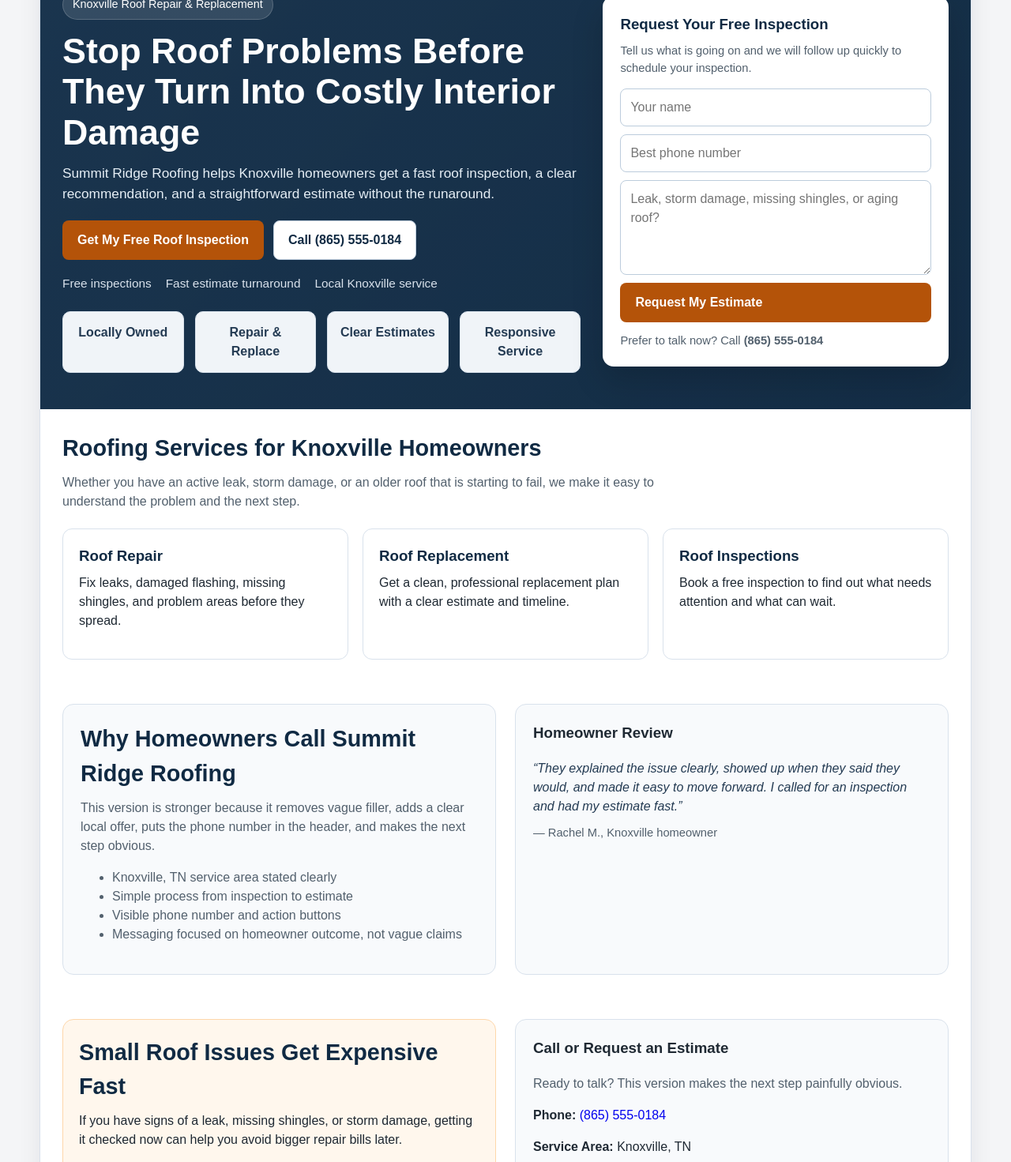
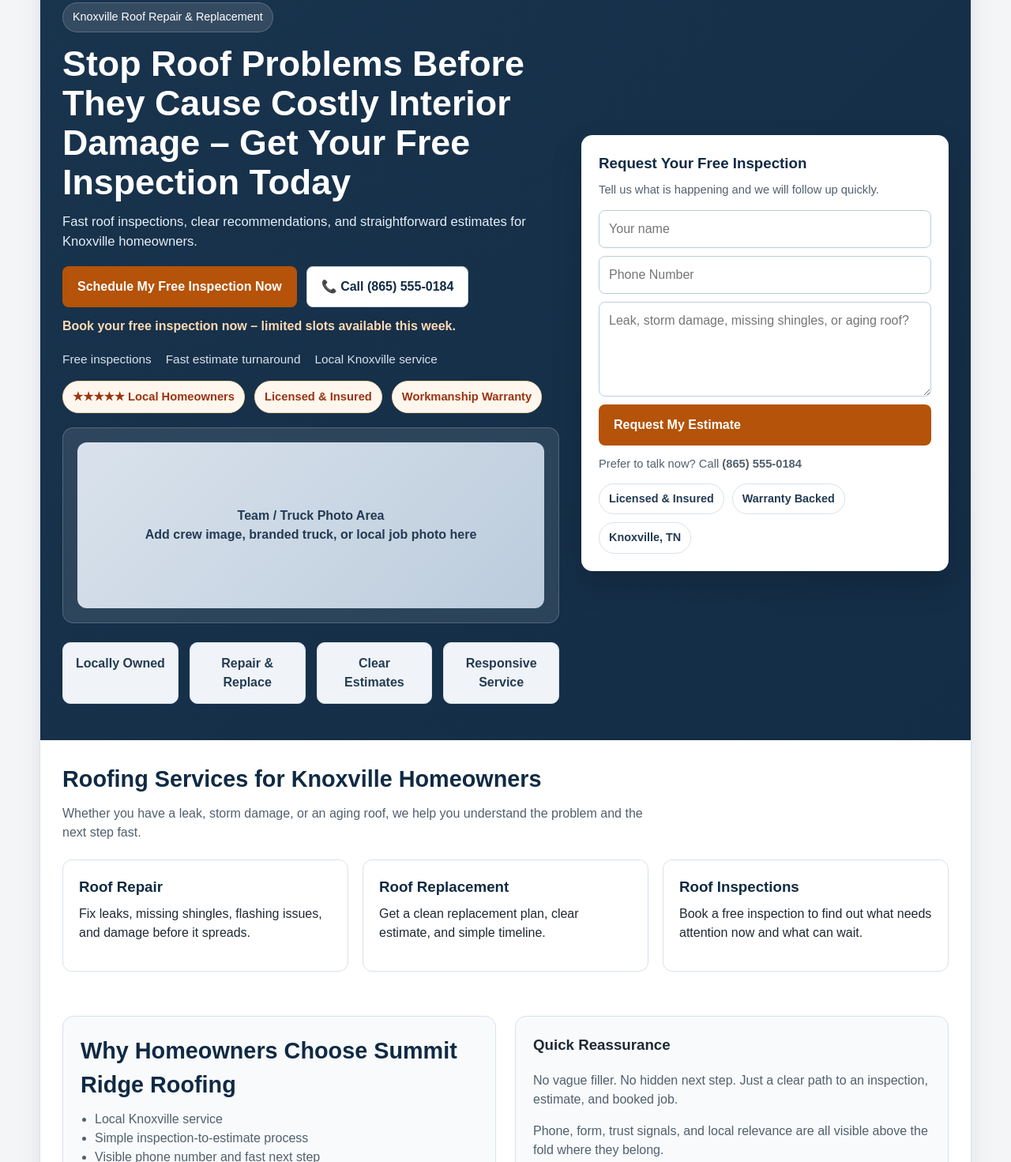
Before and after one commit to steven-scott-dev/after-roofing, a plain HTML site: page index.html in a window 1280 px wide. Shown: the part 281-1752 px from the top of the page at 79% size. Drawn offline with Linux system fonts and the light colour scheme.

Commit message:
Refine styles and update text in index.html
Updated various styles and text content for improved clarity and user engagement.

```diff
--- a/index.html
+++ b/index.html
@@ -40,7 +40,7 @@
     }
     .btn {
       display: inline-block;
-      padding: 12px 18px;
+      padding: 13px 18px;
       border-radius: 8px;
       font-weight: bold;
       border: 1px solid transparent;
@@ -94,15 +94,22 @@
       color: #fff;
       font-weight: bold;
     }
+    .after .phone-link {
+      background: #b45309;
+      padding: 8px 12px;
+      border-radius: 999px;
+      display: inline-block;
+    }
+
     .after .hero {
-      background: linear-gradient(rgba(16, 42, 67, 0.82), rgba(16, 42, 67, 0.82)),
+      background: linear-gradient(rgba(16, 42, 67, 0.84), rgba(16, 42, 67, 0.84)),
         linear-gradient(135deg, #486581, #243b53);
       color: #fff;
       padding: 52px 28px 46px;
     }
     .after .hero-grid {
       display: grid;
-      grid-template-columns: 1.2fr 0.8fr;
+      grid-template-columns: 1.15fr 0.85fr;
       gap: 28px;
       align-items: center;
     }
@@ -117,21 +124,21 @@
     }
     .after h1 {
       font-size: 2.8rem;
-      line-height: 1.15;
+      line-height: 1.12;
       margin-bottom: 14px;
-      max-width: 700px;
+      max-width: 760px;
     }
     .after .hero-copy {
-      font-size: 1.08rem;
+      font-size: 1.04rem;
       max-width: 680px;
       color: #e5eef5;
-      margin-bottom: 20px;
+      margin-bottom: 18px;
     }
     .after .hero-actions {
       display: flex;
       gap: 12px;
       flex-wrap: wrap;
-      margin-bottom: 18px;
+      margin-bottom: 12px;
     }
     .after .hero-points {
       display: flex;
@@ -139,7 +146,34 @@
       flex-wrap: wrap;
       font-size: 0.96rem;
       color: #d9e2ec;
+      margin-bottom: 16px;
     }
+    .urgency-line {
+      color: #ffd9b3;
+      font-weight: bold;
+      margin-bottom: 18px;
+    }
+
+    .hero-visual {
+      margin-top: 18px;
+      background: rgba(255,255,255,0.10);
+      border: 1px solid rgba(255,255,255,0.18);
+      border-radius: 14px;
+      padding: 18px;
+    }
+    .photo-placeholder {
+      height: 210px;
+      border-radius: 12px;
+      background: linear-gradient(135deg, #d9e2ec, #bcccdc);
+      display: flex;
+      align-items: center;
+      justify-content: center;
+      color: #243b53;
+      font-weight: bold;
+      text-align: center;
+      padding: 20px;
+    }
+
     .after .quote-box {
       background: #fff;
       color: #102a43;
@@ -161,6 +195,24 @@
       border-radius: 8px;
       font: inherit;
     }
+
+    .stars-row {
+      display: flex;
+      gap: 12px;
+      flex-wrap: wrap;
+      margin-top: 14px;
+      margin-bottom: 10px;
+    }
+    .star-pill {
+      background: #fff7ed;
+      color: #9a3412;
+      border: 1px solid #fed7aa;
+      border-radius: 999px;
+      padding: 8px 12px;
+      font-size: 0.92rem;
+      font-weight: bold;
+    }
+
     .after .trust-row {
       display: grid;
       grid-template-columns: repeat(4, 1fr);
@@ -176,6 +228,7 @@
       font-weight: bold;
       color: #243b53;
     }
+
     .after .section-title {
       font-size: 1.8rem;
       margin-bottom: 10px;
@@ -186,6 +239,7 @@
       color: #52606d;
       margin-bottom: 22px;
     }
+
     .after .service-card {
       border: 1px solid #d9e2ec;
       border-radius: 12px;
@@ -196,40 +250,76 @@
       margin-bottom: 8px;
       color: #102a43;
     }
+
     .after .about-grid,
-    .after .cta-grid {
+    .after .cta-grid,
+    .reviews-grid {
       display: grid;
       grid-template-columns: 1fr 1fr;
       gap: 24px;
     }
+
     .after .soft-panel {
       background: #f8fafc;
       border: 1px solid #d9e2ec;
       border-radius: 14px;
       padding: 22px;
     }
-    .after .testimonial {
+
+    .testimonial {
+      background: #fff;
+      border: 1px solid #d9e2ec;
+      border-radius: 12px;
+      padding: 18px;
+    }
+    .testimonial p {
       font-style: italic;
       color: #243b53;
-      margin-bottom: 10px;
+      margin-bottom: 8px;
     }
+
+    .badge-row {
+      display: flex;
+      gap: 10px;
+      flex-wrap: wrap;
+      margin-top: 14px;
+    }
+    .badge {
+      background: #fff;
+      border: 1px solid #d9e2ec;
+      border-radius: 999px;
+      padding: 8px 12px;
+      font-weight: bold;
+      font-size: 0.9rem;
+      color: #243b53;
+    }
+
     .after .reassurance {
       background: #fff7ed;
       border: 1px solid #fed7aa;
       border-radius: 14px;
       padding: 20px;
     }
+
+    .callout-list {
+      padding-left: 18px;
+      margin: 0;
+      color: #52606d;
+    }
+
     .after footer {
       background: #102a43;
       color: #d9e2ec;
       padding: 24px 28px;
     }
+
     @media (max-width: 920px) {
       .three-col,
       .after .hero-grid,
       .after .trust-row,
       .after .about-grid,
-      .after .cta-grid {
+      .after .cta-grid,
+      .reviews-grid {
         grid-template-columns: 1fr;
       }
       .after nav a {
@@ -247,15 +337,15 @@
       <header>
         <div class="top-strip">
           <div>Serving homeowners across <strong>Knoxville, TN</strong></div>
-          <div><a class="phone-link" href="tel:18655550184">Call Now: (865) 555-0184</a></div>
+          <div><a class="phone-link" href="tel:18655550184">📞 Call Now: (865) 555-0184</a></div>
         </div>
 
         <div class="main-nav">
           <div class="brand">Summit Ridge Roofing</div>
           <nav>
             <a href="#">Services</a>
-            <a href="#">Why Homeowners Choose Us</a>
             <a href="#">Reviews</a>
+            <a href="#">Why Choose Us</a>
             <a href="#">Contact</a>
             <a class="nav-cta" href="#">Free Roof Inspection</a>
           </nav>
@@ -267,21 +357,32 @@
         <div class="hero-grid">
           <div>
             <div class="eyebrow">Knoxville Roof Repair & Replacement</div>
-            <h1>Stop Roof Problems Before They Turn Into Costly Interior Damage</h1>
+            <h1>Stop Roof Problems Before They Cause Costly Interior Damage – Get Your Free Inspection Today</h1>
             <p class="hero-copy">
-              Summit Ridge Roofing helps Knoxville homeowners get a fast roof inspection,
-              a clear recommendation, and a straightforward estimate without the runaround.
+              Fast roof inspections, clear recommendations, and straightforward estimates for Knoxville homeowners.
             </p>
 
             <div class="hero-actions">
-              <a class="btn btn-primary" href="#">Get My Free Roof Inspection</a>
-              <a class="btn btn-secondary" href="tel:18655550184">Call (865) 555-0184</a>
+              <a class="btn btn-primary" href="#">Schedule My Free Inspection Now</a>
+              <a class="btn btn-secondary" href="tel:18655550184">📞 Call (865) 555-0184</a>
             </div>
+
+            <div class="urgency-line">Book your free inspection now – limited slots available this week.</div>
 
             <div class="hero-points">
               <span>Free inspections</span>
               <span>Fast estimate turnaround</span>
               <span>Local Knoxville service</span>
+            </div>
+
+            <div class="stars-row">
+              <div class="star-pill">★★★★★ Local Homeowners</div>
+              <div class="star-pill">Licensed & Insured</div>
+              <div class="star-pill">Workmanship Warranty</div>
+            </div>
+
+            <div class="hero-visual">
+              <div class="photo-placeholder">Team / Truck Photo Area<br />Add crew image, branded truck, or local job photo here</div>
             </div>
 
             <div class="trust-row">
@@ -295,19 +396,25 @@
           <aside class="quote-box">
             <h3>Request Your Free Inspection</h3>
             <p class="small muted">
-              Tell us what is going on and we will follow up quickly to schedule your inspection.
+              Tell us what is happening and we will follow up quickly.
             </p>
 
             <div class="mini-form">
               <input type="text" placeholder="Your name" />
-              <input type="text" placeholder="Best phone number" />
+              <input type="text" placeholder="Phone Number" />
               <textarea rows="4" placeholder="Leak, storm damage, missing shingles, or aging roof?"></textarea>
               <a class="btn btn-primary" href="#">Request My Estimate</a>
             </div>
 
-            <p class="small muted" style="margin-top: 12px; margin-bottom: 0;">
+            <p class="small muted" style="margin-top: 12px; margin-bottom: 10px;">
               Prefer to talk now? Call <strong>(865) 555-0184</strong>
             </p>
+
+            <div class="badge-row">
+              <span class="badge">Licensed & Insured</span>
+              <span class="badge">Warranty Backed</span>
+              <span class="badge">Knoxville, TN</span>
+            </div>
           </aside>
         </div>
       </section>
@@ -316,50 +423,80 @@
       <section class="section">
         <h2 class="section-title">Roofing Services for Knoxville Homeowners</h2>
         <p class="section-intro">
-          Whether you have an active leak, storm damage, or an older roof that is starting to fail,
-          we make it easy to understand the problem and the next step.
+          Whether you have a leak, storm damage, or an aging roof, we help you understand the problem and the next step fast.
         </p>
 
         <div class="three-col">
           <div class="service-card">
             <h3>Roof Repair</h3>
-            <p>Fix leaks, damaged flashing, missing shingles, and problem areas before they spread.</p>
+            <p>Fix leaks, missing shingles, flashing issues, and damage before it spreads.</p>
           </div>
           <div class="service-card">
             <h3>Roof Replacement</h3>
-            <p>Get a clean, professional replacement plan with a clear estimate and timeline.</p>
+            <p>Get a clean replacement plan, clear estimate, and simple timeline.</p>
           </div>
           <div class="service-card">
             <h3>Roof Inspections</h3>
-            <p>Book a free inspection to find out what needs attention and what can wait.</p>
+            <p>Book a free inspection to find out what needs attention now and what can wait.</p>
           </div>
         </div>
       </section>
 
-      <!-- About / Trust -->
+      <!-- Why Choose Us -->
       <section class="section">
         <div class="about-grid">
           <div class="soft-panel">
-            <h2 class="section-title">Why Homeowners Call Summit Ridge Roofing</h2>
-            <p class="muted">
-              This version is stronger because it removes vague filler, adds a clear local offer,
-              puts the phone number in the header, and makes the next step obvious.
-            </p>
-            <ul class="muted">
-              <li>Knoxville, TN service area stated clearly</li>
-              <li>Simple process from inspection to estimate</li>
-              <li>Visible phone number and action buttons</li>
-              <li>Messaging focused on homeowner outcome, not vague claims</li>
+            <h2 class="section-title">Why Homeowners Choose Summit Ridge Roofing</h2>
+            <ul class="callout-list">
+              <li>Local Knoxville service</li>
+              <li>Simple inspection-to-estimate process</li>
+              <li>Visible phone number and fast next step</li>
+              <li>Licensed, insured, and warranty-backed</li>
             </ul>
+
+            <div class="badge-row">
+              <span class="badge">Licensed</span>
+              <span class="badge">Insured</span>
+              <span class="badge">Warranty Available</span>
+              <span class="badge">Locally Owned</span>
+            </div>
           </div>
 
           <div class="soft-panel">
-            <h3>Homeowner Review</h3>
-            <p class="testimonial">
-              “They explained the issue clearly, showed up when they said they would,
-              and made it easy to move forward. I called for an inspection and had my estimate fast.”
+            <h3>Quick Reassurance</h3>
+            <p class="muted">
+              No vague filler. No hidden next step. Just a clear path to an inspection, estimate, and booked job.
             </p>
-            <p class="small muted">— Rachel M., Knoxville homeowner</p>
+            <p class="muted">
+              Phone, form, trust signals, and local relevance are all visible above the fold where they belong.
+            </p>
+          </div>
+        </div>
+      </section>
+
+      <!-- Reviews -->
+      <section class="section">
+        <h2 class="section-title">What Homeowners Are Saying</h2>
+        <div class="reviews-grid">
+          <div class="testimonial">
+            <p>“They explained everything clearly, showed up on time, and made next steps simple. Fast estimate and great service.”</p>
+            <strong>— Rachel M., Knoxville</strong>
+          </div>
+          <div class="testimonial">
+            <p>“We called about a leak and got quick answers without the runaround. The inspection process was easy.”</p>
+            <strong>— David T., Knoxville</strong>
+          </div>
+        </div>
+        <div class="reviews-grid" style="margin-top: 18px;">
+          <div class="testimonial">
+            <p>“Professional, responsive, and easy to work with. We knew exactly what needed to be done and what it would cost.”</p>
+            <strong>— Amanda S., Powell</strong>
+          </div>
+          <div class="soft-panel">
+            <h3>Visible Trust Matters</h3>
+            <p class="muted">
+              Add real photos, badges, reviews, and warranty language here. That trust stack is what helps turn visits into calls.
+            </p>
           </div>
         </div>
       </section>
@@ -370,20 +507,19 @@
           <div class="reassurance">
             <h2 class="section-title">Small Roof Issues Get Expensive Fast</h2>
             <p>
-              If you have signs of a leak, missing shingles, or storm damage, getting it checked now can help
-              you avoid bigger repair bills later.
+              A small leak or damaged shingle can turn into bigger interior damage if ignored.
+              Schedule your free inspection today before the repair gets more expensive.
             </p>
             <a class="btn btn-primary" href="#">Book My Free Inspection</a>
           </div>
 
           <div class="soft-panel">
             <h3>Call or Request an Estimate</h3>
-            <p class="muted">
-              Ready to talk? This version makes the next step painfully obvious.
-            </p>
-            <p><strong>Phone:</strong> <a href="tel:18655550184">(865) 555-0184</a></p>
+            <p class="muted">Make the next step obvious and friction-free.</p>
+            <p><strong>📞 Phone:</strong> <a href="tel:18655550184">(865) 555-0184</a></p>
             <p><strong>Service Area:</strong> Knoxville, TN</p>
             <p><strong>Offer:</strong> Free roof inspection and fast estimate request</p>
+            <p><strong>Trust:</strong> Licensed, insured, and warranty-backed</p>
           </div>
         </div>
       </section>
@@ -397,4 +533,4 @@
     </section>
   </div>
 </body>
-</html>
+              </html>
```
